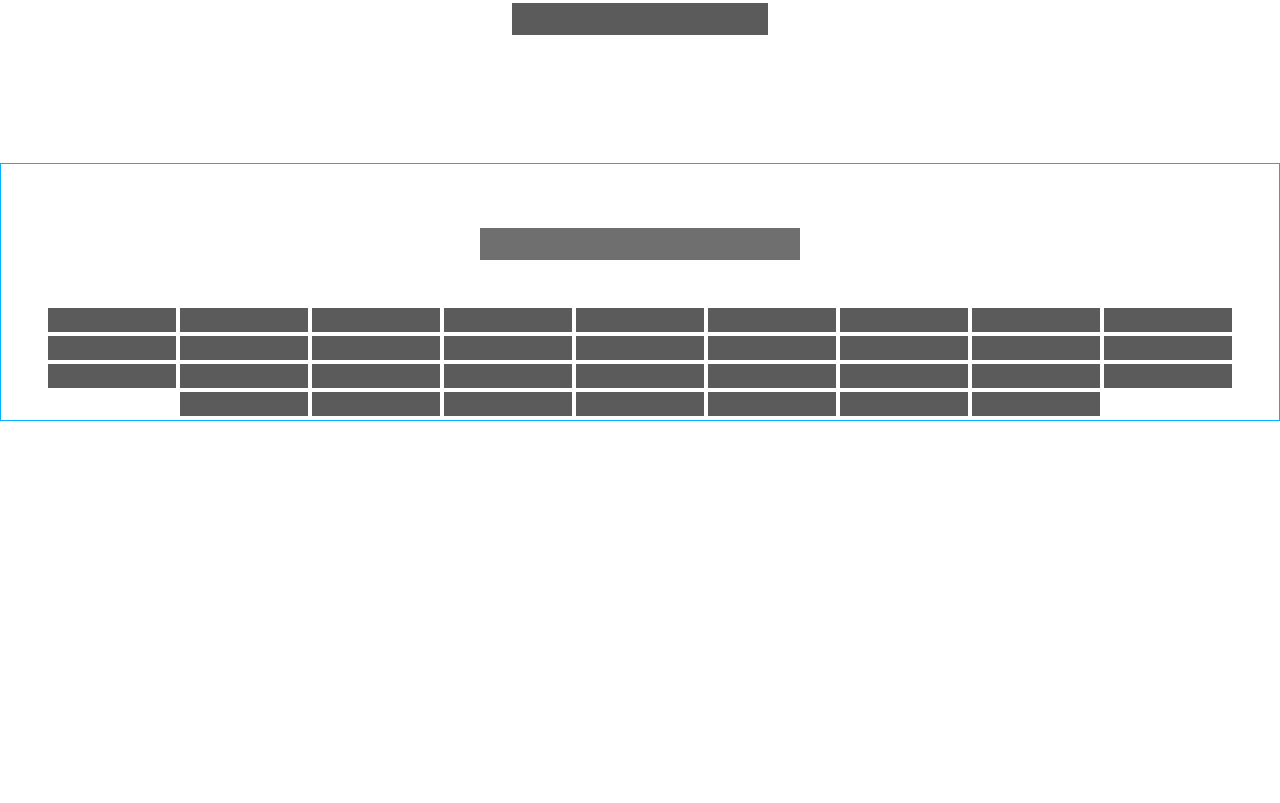
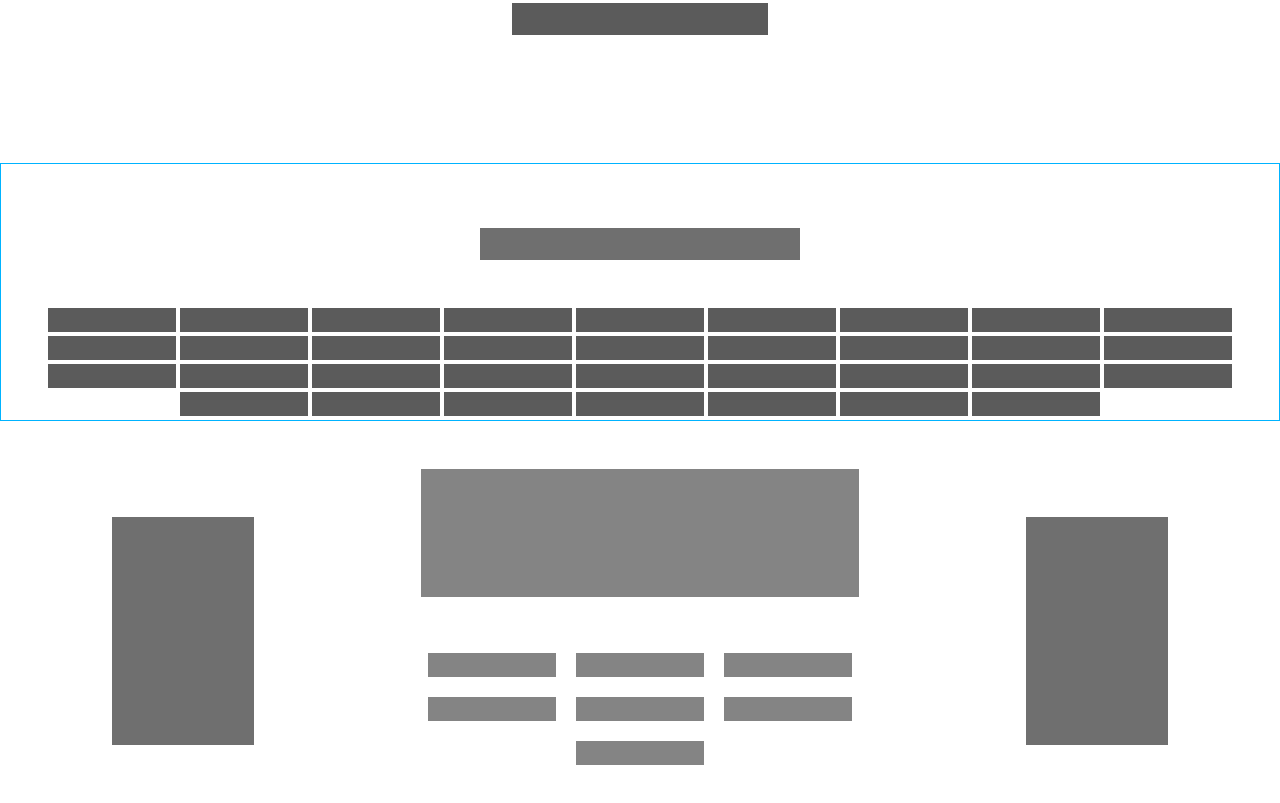
Before and after one commit to DejazmachMolla/smashing-magazine, a plain HTML site: page index.html in a window 1280 px wide. Shown: the part 7657-8460 px from the top of the page. Before the commit the page ends 8078 px from the top, so only its background shows below. Drawn offline with Linux system fonts and the light colour scheme.

Commit message:
Fix footer element styling

```diff
--- a/index.html
+++ b/index.html
@@ -241,9 +241,20 @@
       </ul>
     </div>
     <div class="footer-bottom">
-      <div class="important-3 bird"></div>
-      <div class="important-3 center"></div>
-      <div class="important-3 cat"></div>
+      <div class="important-4 bird"></div>
+      <div class="center">
+        <p class='important-5'></p>
+        <ul>
+          <li class="important-5"><a href="#"></a></li>
+          <li class="important-5"><a href="#"></a></li>
+          <li class="important-5"><a href="#"></a></li>
+          <li class="important-5"><a href="#"></a></li>
+          <li class="important-5"><a href="#"></a></li>
+          <li class="important-5"><a href="#"></a></li>
+          <li class="important-5"><a href="#"></a></li>
+        </ul>
+      </div>
+      <div class="important-4 cat"></div>
     </div>
   </footer>
 </body>
--- a/styles.css
+++ b/styles.css
@@ -531,5 +531,28 @@ nav li {
 
 .footer-bottom {
   display: grid;
-  grid-template-columns: repeat(3, 1fr);
+  grid-template-columns: 1fr 1.5fr 1fr;
+  margin-bottom: 4rem;
 }
+
+.footer-bottom .center * {
+  text-align: center;
+}
+
+.footer-bottom .center p {
+  width: 80%;
+  height: 8rem;
+  margin: 3rem auto 3rem;
+}
+
+.footer-bottom .center li {
+  height: 1.5rem;
+  width: 8rem;
+  display: inline-block;
+  margin: 0.5rem;
+}
+
+.footer-bottom .bird,
+.footer-bottom .cat {
+  margin: 6rem 7rem 2rem;
+}
```
